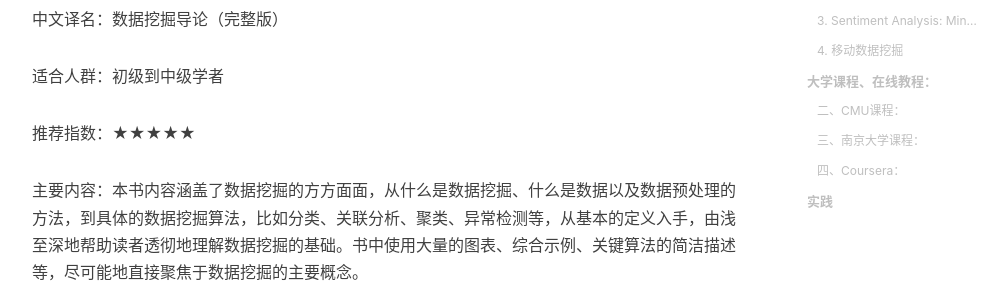
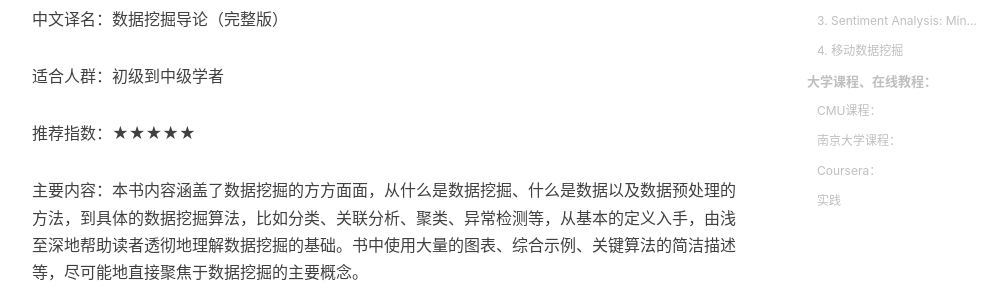
Before and after one commit to he-chen-95/he-chen-95.github.io, a Jekyll site: the page built from _posts/2019-06-03-Data_mining_books.md, in a window 1280 px wide and 900 px high, scrolled down 670 px. Shown: the part 263-560 px from the top of the window, without its empty margins (233-1230 px from the left). Built offline with Jekyll 4.4.1, drawn with Linux system fonts in a browser that asks for light colours; nearby versions of some CDN libraries; comment, search, counter and statistics services are not loaded; some of the changed text lies outside the part shown.

Commit message:
Update 2019-06-03-Data_mining_books.md

```diff
--- a/_posts/2019-06-03-Data_mining_books.md
+++ b/_posts/2019-06-03-Data_mining_books.md
@@ -94,17 +94,17 @@ tags:
 
 ### 大学课程、在线教程：
 
-#### 二、CMU课程：
+#### CMU课程：
 - [Data Mining: Spring 2013](http://www.stat.cmu.edu/~ryantibs/datamining/)
 - [Statistics 36-350: Data Mining (fall 2009)](http://www.stat.cmu.edu/~cshalizi/350/)
 
-#### 三、南京大学课程：
+#### 南京大学课程：
 - [Introduction to Data Mining](http://cs.nju.edu.cn/zhouzh/zhouzh.files/course/dm.htm)
 
-#### 四、Coursera：
+#### Coursera：
 - [Data Mining Specialization](https://www.coursera.org/specializations/datamining)
 
-### 实践
+#### 实践
 - [Data Mining: Practical Machine Learning Tools and Techniques by Michael R. Berthold](https://www.cs.waikato.ac.nz/ml/weka/book.html)
 - [Intelligent Data Analysis by Michael R. Berthold](https://www.springer.com/gp/book/9783540430605)
 - [WEKA](https://www.ibm.com/developerworks/cn/opensource/os-weka1/index.html#artrelatedtopics)
```
